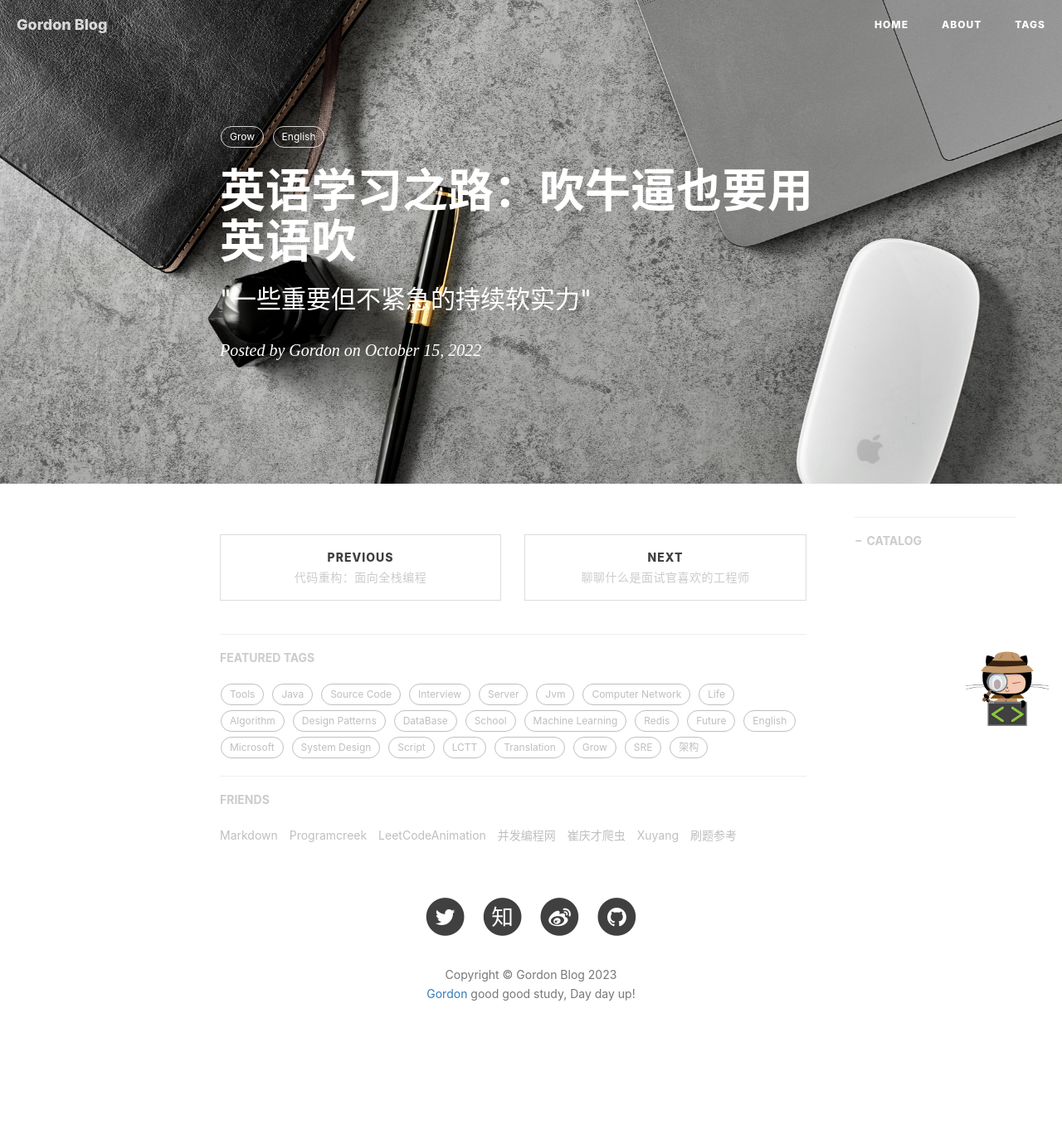
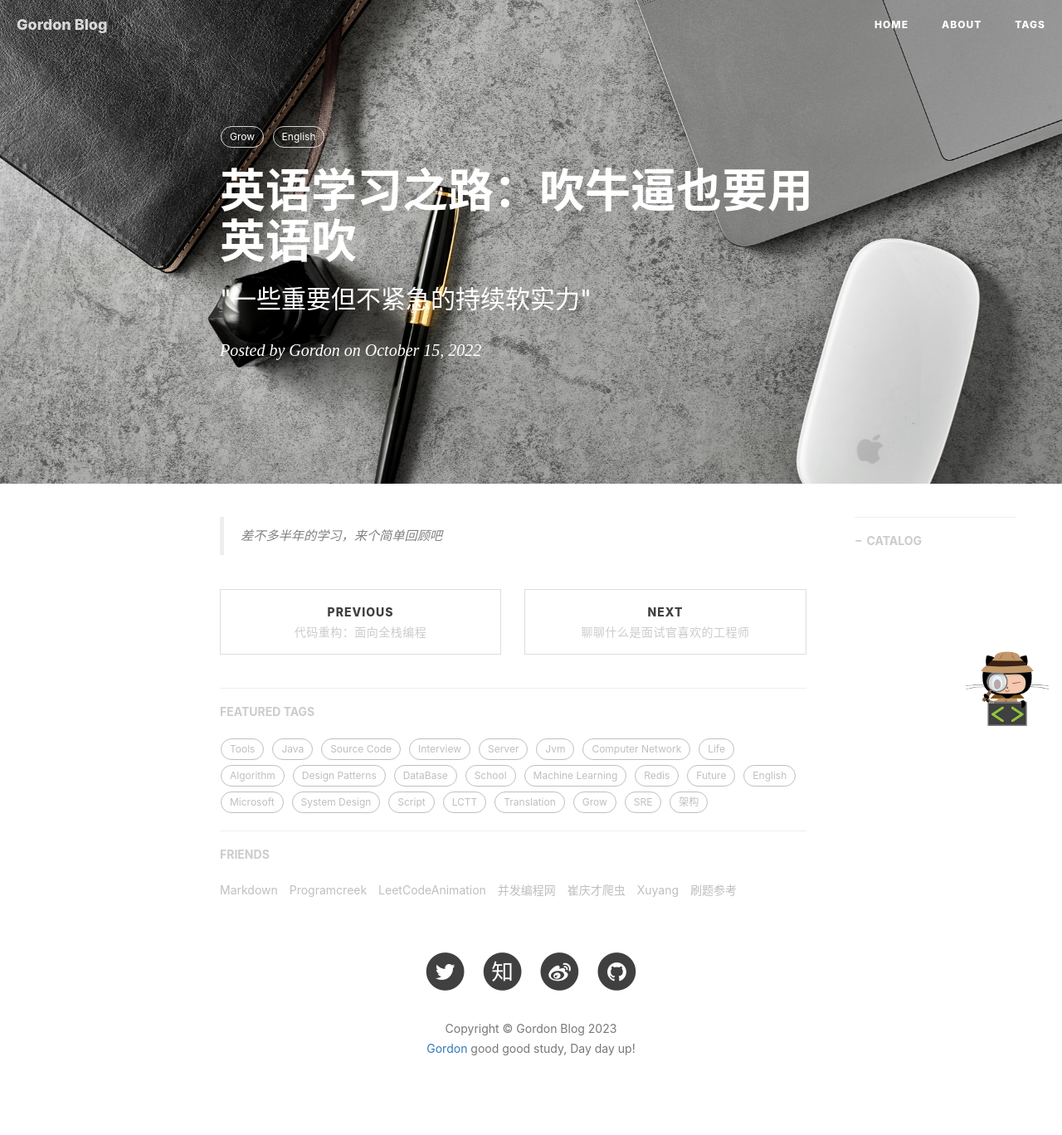
Before and after one commit to Gordon-Deng/Gordon-Deng.github.io, a Jekyll site: the page built from _posts/2022-10-15-学习英语.markdown, in a window 1280 px wide. Shown: the whole page at 83% size. Built offline with Jekyll 4.4.1, drawn with Linux system fonts in a browser that asks for light colours; nearby versions of some CDN libraries; comment, search, counter and statistics services are not loaded; before the commit the page ends 1302 px from its top, so only the background shows below that.

Commit message:
Update 2022-10-15-学习英语.markdown

```diff
--- a/_posts/2022-10-15-学习英语.markdown
+++ b/_posts/2022-10-15-学习英语.markdown
@@ -10,3 +10,6 @@ tags:
     - Grow
     - English
 ---
+
+
+> 差不多半年的学习，来个简单回顾吧
```
